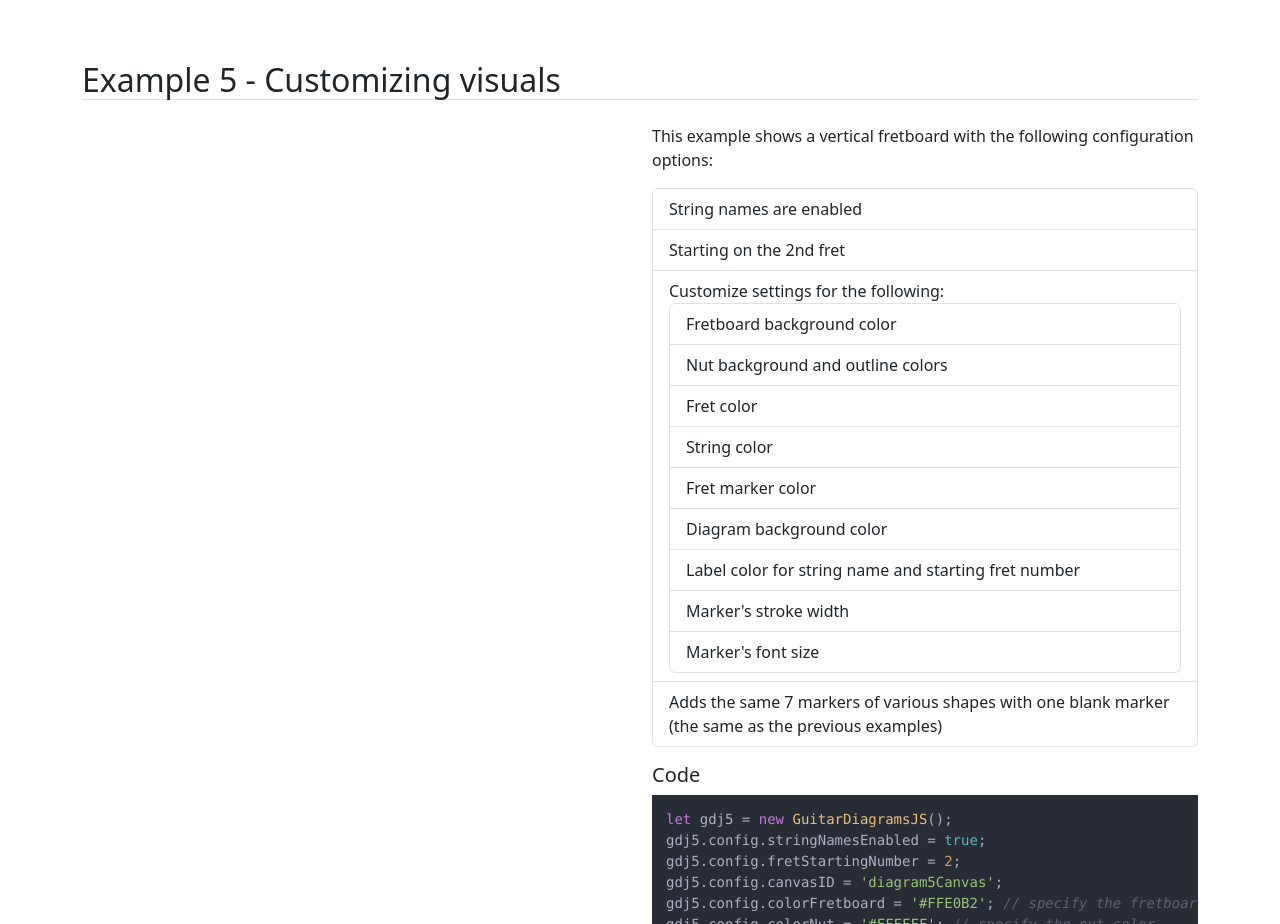
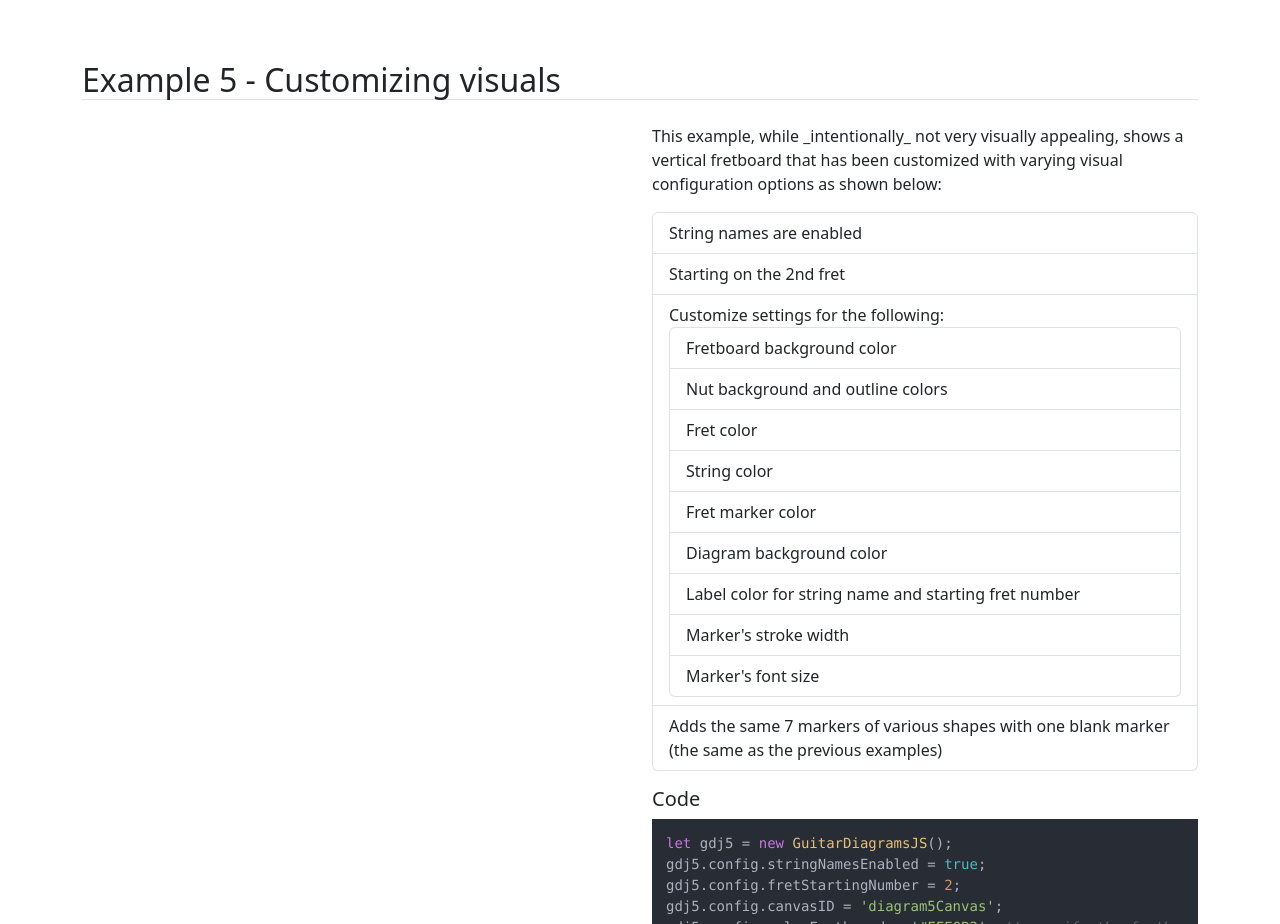
Before and after one commit to KCarlile/guitar-diagrams-js, a plain HTML site: page docs/examples/index.html in a window 1280 px wide. Shown: the part 3440-4364 px from the top of the page. Drawn offline with nearby package versions, Linux system fonts and the light colour scheme.

Commit message:
Updating example text for #5

```diff
--- a/docs/examples/index.html
+++ b/docs/examples/index.html
@@ -155,7 +155,7 @@ gdj4.drawAllMarkers();</code></pre>
                     <div id="diagram5"></div>
                 </div>
                 <div class="col-6">
-                    <p>This example shows a vertical fretboard with the following configuration options:</p>
+                    <p>This example, while _intentionally_ not very visually appealing, shows a vertical fretboard that has been customized with varying visual configuration options as shown below:</p>
                     <ul class="list-group mb-3">
                         <li class="list-group-item">String names are enabled</li>
                         <li class="list-group-item">Starting on the 2nd fret</li>
```
